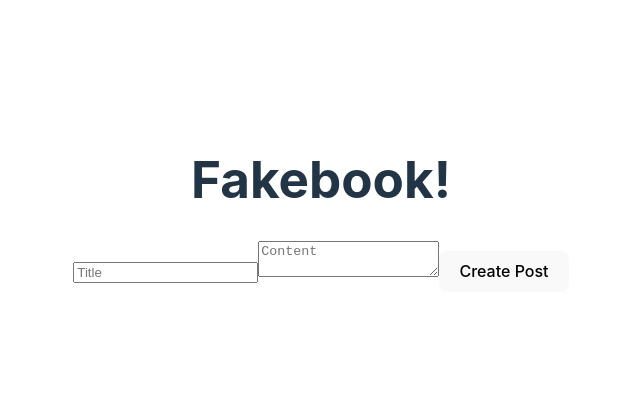
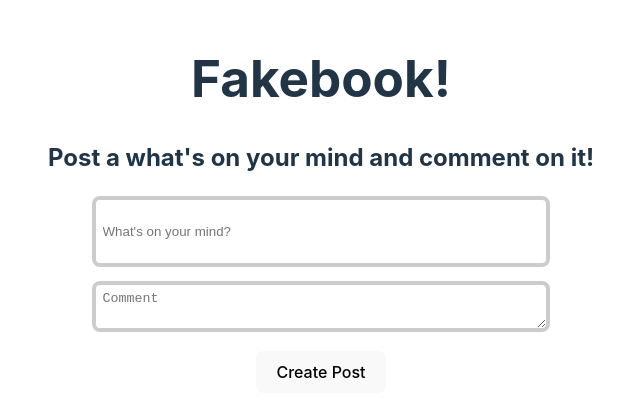
Before and after one commit to MarcosRosario4/Social-Media-App, a React (Vite) app: page / in a window 1280 px wide. Shown: the part 196-612 px from the top of the page, without its empty margins (319-959 px from the left). Built offline with nearby package versions, Linux system fonts and the light colour scheme.

Commit message:
Final update

```diff
--- a/src/App.css
+++ b/src/App.css
@@ -46,7 +46,7 @@
   flex-direction: column;
   align-items: flex-start;
   padding: 1em;
-  border: 1px solid #ccc;
+  border: 4px solid #ccc;
   border-radius: 8px;
   margin-bottom: 1em;
 }
@@ -64,3 +64,16 @@
   margin: 0;
   width: 100%;
 }
+
+.create-post-form input[type="text"],
+.create-post-form textarea {
+  width: 80%;
+  padding: 0.5em;
+  margin-bottom: 1em;
+  border: 4px solid #ccc;
+  border-radius: 8px;
+}
+
+.create-post-form input[type="text"] {
+  min-height: 50px;
+}
--- a/src/App.jsx
+++ b/src/App.jsx
@@ -15,6 +15,7 @@ function App(){
 
   <div>
   <h1>Fakebook!</h1>
+  <h2>Post a what's on your mind and comment on it!</h2>
   <CreatePostForm onSubmit={handleCreatePost} />
   <Feed posts={posts} />
   {/* CreatePostForm */}
--- a/src/CreatePostForm.jsx
+++ b/src/CreatePostForm.jsx
@@ -12,15 +12,15 @@ function CreatePostForm({ onSubmit }) {
   };
 
   return (
-    <form onSubmit={handleSubmit}>
+    <form className="create-post-form" onSubmit={handleSubmit}>
       <input
         type="text"
-        placeholder="Title"
+        placeholder="What's on your mind?"
         value={title}
         onChange={(e) => setTitle(e.target.value)}
       />
       <textarea
-        placeholder="Content"
+        placeholder="Comment"
         value={content}
         onChange={(e) => setContent(e.target.value)}
       ></textarea>
```
